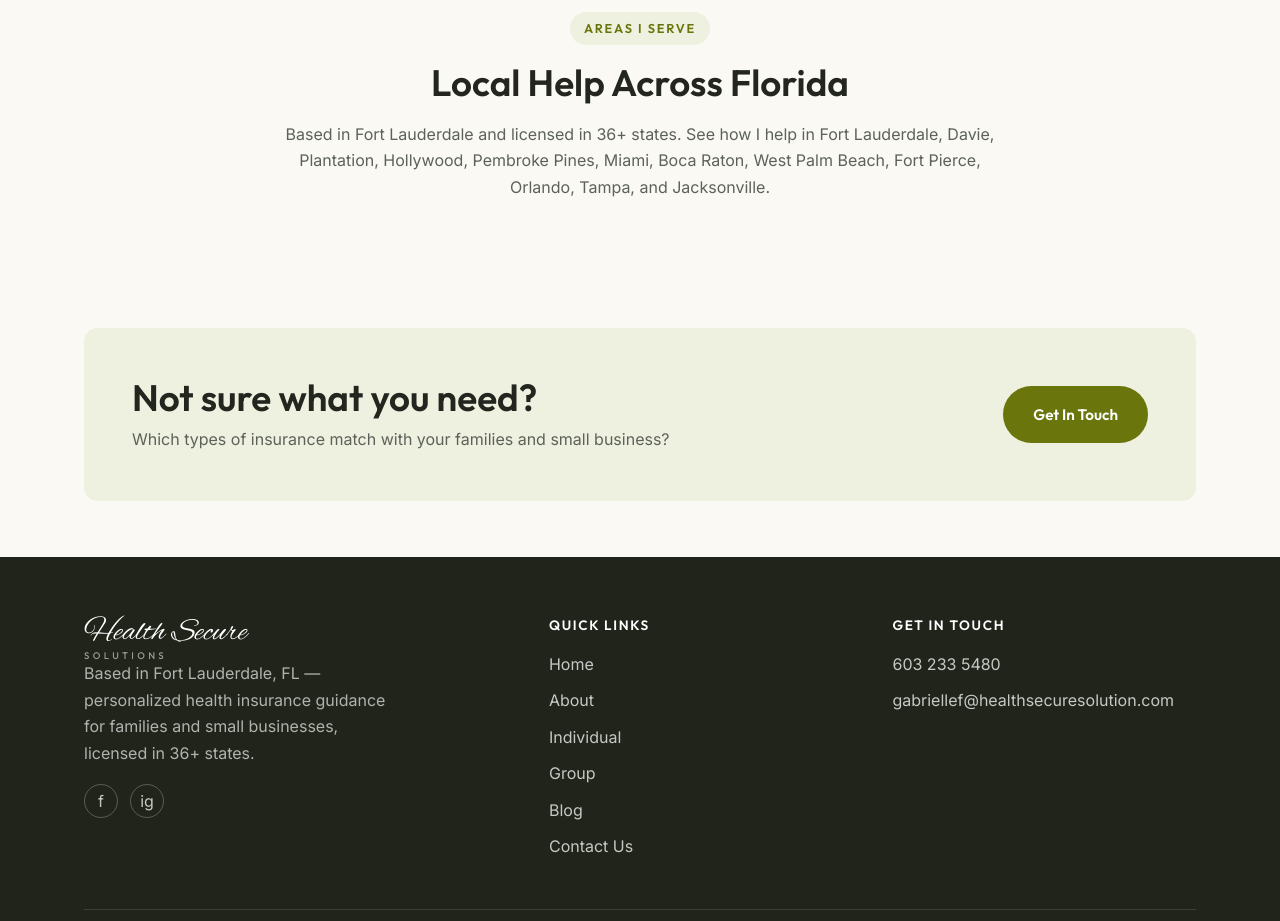
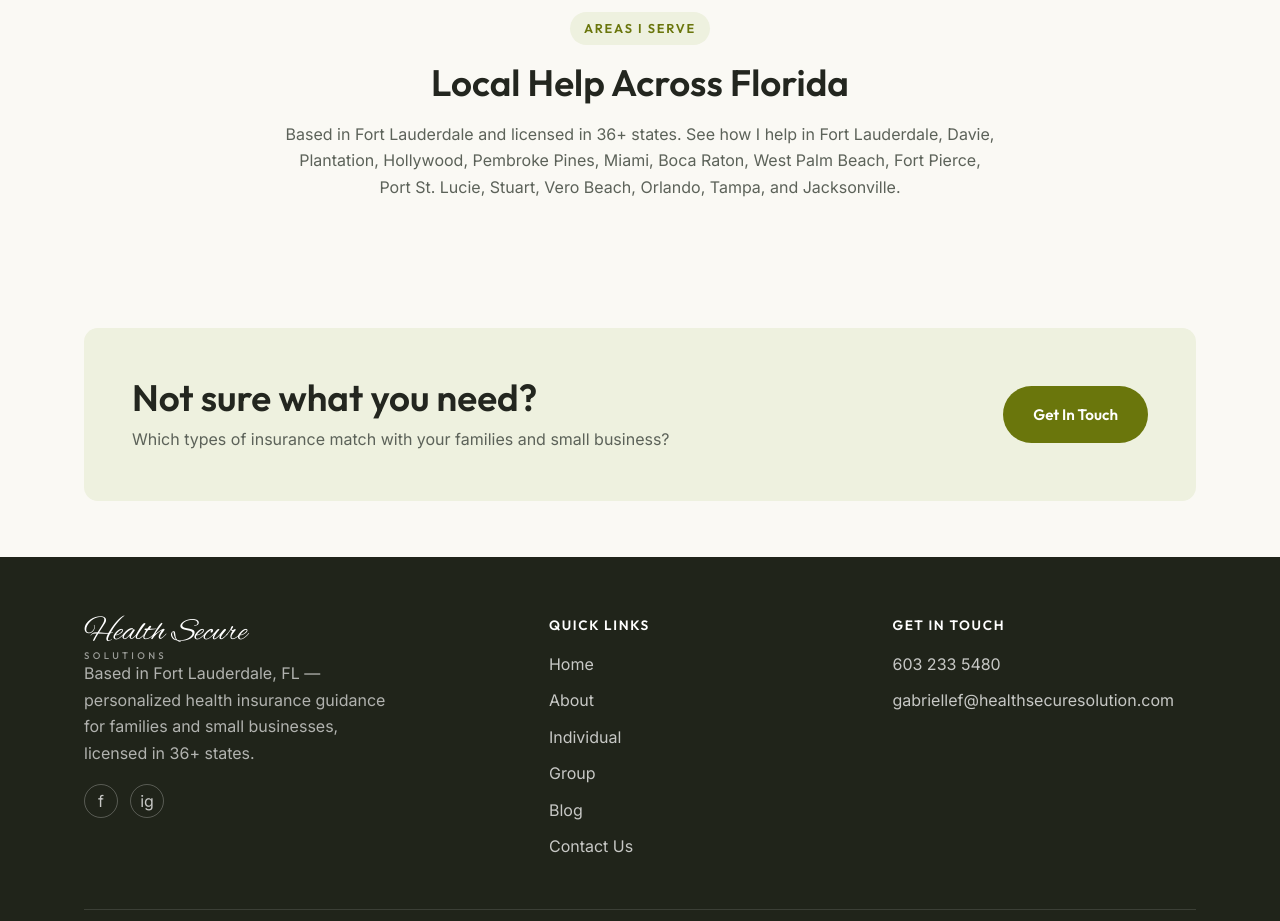
Before and after one commit to gabriellef521/health-secure-solution-site, a plain HTML site: page individual.html in a window 1280 px wide. Shown: the part 1940-2861 px from the top of the page. Drawn offline with Linux system fonts and the light colour scheme.

Commit message:
Add files via upload

```diff
--- a/individual.html
+++ b/individual.html
@@ -253,7 +253,7 @@
     <div class="container text-center" style="max-width:760px;">
       <p class="eyebrow">Areas I Serve</p>
       <h2>Local Help Across Florida</h2>
-      <p>Based in Fort Lauderdale and licensed in 36+ states. See how I help in <a href="fort-lauderdale-health-insurance.html">Fort Lauderdale</a>, <a href="davie-health-insurance.html">Davie</a>, <a href="plantation-health-insurance.html">Plantation</a>, <a href="hollywood-health-insurance.html">Hollywood</a>, <a href="pembroke-pines-health-insurance.html">Pembroke Pines</a>, <a href="miami-health-insurance.html">Miami</a>, <a href="boca-raton-health-insurance.html">Boca Raton</a>, <a href="west-palm-beach-health-insurance.html">West Palm Beach</a>, <a href="fort-pierce-health-insurance.html">Fort Pierce</a>, <a href="orlando-health-insurance.html">Orlando</a>, <a href="tampa-health-insurance.html">Tampa</a>, and <a href="jacksonville-health-insurance.html">Jacksonville</a>.</p>
+      <p>Based in Fort Lauderdale and licensed in 36+ states. See how I help in <a href="fort-lauderdale-health-insurance.html">Fort Lauderdale</a>, <a href="davie-health-insurance.html">Davie</a>, <a href="plantation-health-insurance.html">Plantation</a>, <a href="hollywood-health-insurance.html">Hollywood</a>, <a href="pembroke-pines-health-insurance.html">Pembroke Pines</a>, <a href="miami-health-insurance.html">Miami</a>, <a href="boca-raton-health-insurance.html">Boca Raton</a>, <a href="west-palm-beach-health-insurance.html">West Palm Beach</a>, <a href="fort-pierce-health-insurance.html">Fort Pierce</a>, <a href="port-st-lucie-health-insurance.html">Port St. Lucie</a>, <a href="stuart-health-insurance.html">Stuart</a>, <a href="vero-beach-health-insurance.html">Vero Beach</a>, <a href="orlando-health-insurance.html">Orlando</a>, <a href="tampa-health-insurance.html">Tampa</a>, and <a href="jacksonville-health-insurance.html">Jacksonville</a>.</p>
     </div>
   </section>
 
```
